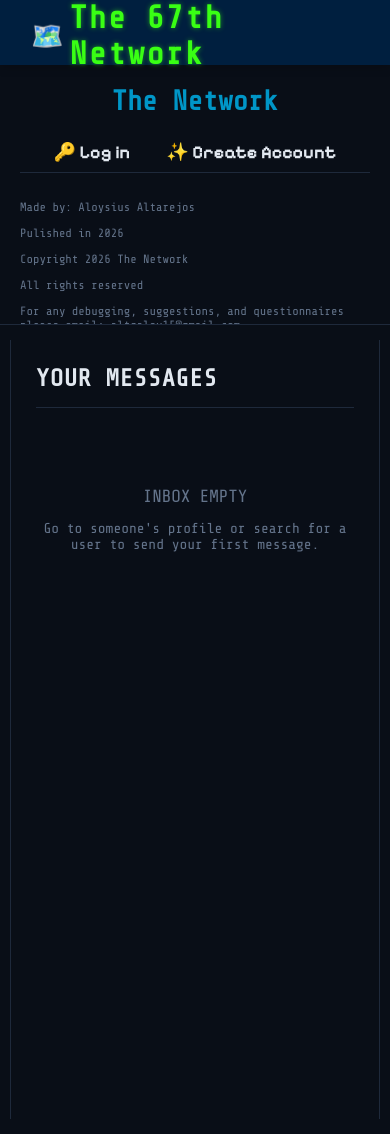
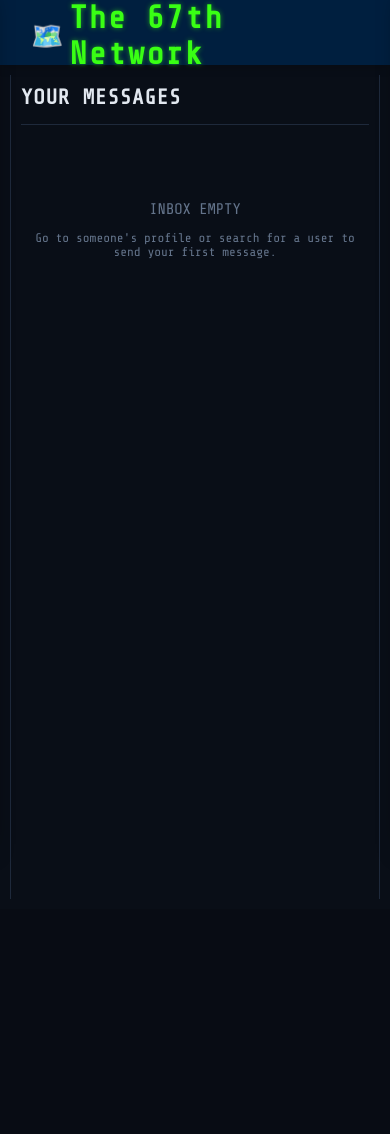
Before and after one commit to AloysiusAltarejos/the-Network, a Django app: template templates/inbox.html in a window 390 px wide. After the commit the page ends 899 px from the top, so only its background shows below. Run offline with Django 5.2, Linux system fonts and the light colour scheme; the template is opened without the code that fills it, so the values that code supplies are empty; some web fonts are replaced.

Commit message:
Release fix 1

```diff
--- a/network/static/style.css
+++ b/network/static/style.css
@@ -73,7 +73,7 @@ main {
 }
 
 .nav-toggle-btn:hover {
-    transform: scale(1.1);
+    transform: scale(2.0);
 }
 
 /* =========================================
@@ -337,43 +337,75 @@ button {
     cursor: not-allowed;
 }
 
-/* =========================================
-   7. RESPONSIVE DESIGN (MEDIA QUERIES)
-========================================= */
-@media (max-width: 1000px) {
-    .right-sidebar {
-        display: none;
+
+
+/* =========  7. RESPONSIVE DESIGN (for mobile and other screens)  ================*/
+@media (max-width: 768px) {
+
+    html {
+        font-size: 14px;
     }
-}
 
-@media (max-width: 768px) {
     .app-layout {
         flex-direction: column;
     }
+
+    .sidebar, .right-sidebar {
+        position: fixed !important;
+        width: 75% !important;
+        max-width: 320px !important;
+        z-index: 999 !important;
+        transition: transform 0.3s ease-in-out !important;
+        opacity: 1 !important;
+        background-color: var(--background) !important;
+        border: none !important;
+        box-shadow: 0 0 25px rgba(0,0,0,0.8) !important;
+        margin: 0 !important;
+        flex: none;
+        height: 100vh;
+        top: 0;
+    }
+
     .sidebar {
-        width: 100%;
-        height: auto;
-        position: relative;
-        padding: 20px;
+        left: 0 !important;
+        transform: translateX(-105%) !important;
+    }
+
+    .right-sidebar {
+        right: 0 !important;
+        transform: translateX(105%) !important;
+    }
+
+    .sidebar.mobile-open, .right-sidebar.mobile-open {
+        transform: translateX(0) !important;
+    }
+
+    .sidebar.collapsed {
+        display: none !important;
+        margin: 0 !important;
+        padding: 0 !important;
+    }
+
+    main {
+        width: 100% !important;
+        padding: 10px !important;
+    }
+
+    .sidebar-backdrop {
+        display: none;
+        position: fixed;
         top: 0;
-        border-right: none;
-        border-bottom: 1px solid var(--border);
+        left: 0;
+        width: 100vw;
+        height: 100vh;
+        background-color: rgba(0, 0, 0, 0.6);
+        z-index: 900;
+        opacity: 0;
+        transition: opacity 0.3s ease-in-out;
     }
-    .sidebar-nav {
-        flex-direction: row;
-        flex-wrap: wrap;
-        justify-content: center;
-        gap: 10px;
-    }
-    .nav-item {
-        padding: 8px 12px;
-        font-size: 18px;
-    }
-    .logo-title {
-        text-align: center;
-        margin-bottom: 15px;
-    }
-    main {
-        padding: 15px 10px;
+
+    .sidebar-backdrop.active {
+        display: block;
+        opacity: 1;
     }
 }
--- /dev/null
+++ b/templates/robots.txt
@@ -0,0 +1,6 @@
+User-agent: *
+Allow: /
+Disallow: /admin/
+Disallow: /messages/
+Disallow: /inbox/
+Disallow: /registration/
--- a/the_Network/urls.py
+++ b/the_Network/urls.py
@@ -19,8 +19,11 @@ from django.urls import path
 from network import views
 from django.conf import settings
 from django.conf.urls.static import static
+from django.views.generic import TemplateView
 
 urlpatterns = [
+    path('robots.txt', TemplateView.as_view(template_name="robots.txt", content_type="text/plain")),
+    path('', views.login_view, name='index'),
     path('admin/', admin.site.urls),
     path('home/', views.home_view, name='home'),
     path('profile/', views.profile_view, name='profile'),
```
Also changed, not shown: network/views.py (+10 -4 lines), templates/base.html (+31 -5 lines), templates/home.html (+11 -3 lines), the_Network/settings.py (+8 -1 lines), db.sqlite3.
